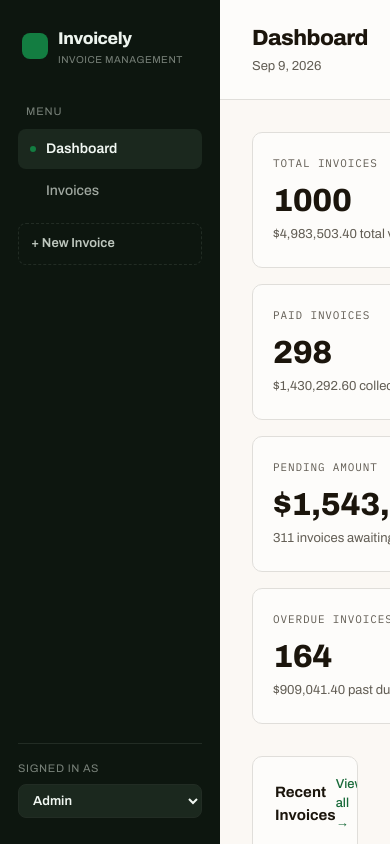
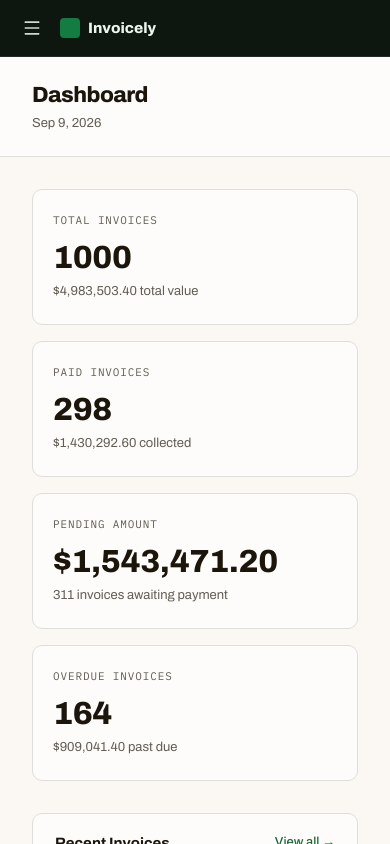
Before and after one commit to thisisfaizanali/ffx-assignment2, a Next.js app: page / in a window 390 px wide. Shown: the top 844 px of the page. Built offline with nearby package versions, Linux system fonts and the light colour scheme.

Commit message:
feat: add responsive layouts for mobile and tablet

```diff
--- a/src/components/app-shell.tsx
+++ b/src/components/app-shell.tsx
@@ -1,7 +1,18 @@
 "use client";
 
+/* eslint-disable react-hooks/set-state-in-effect --
+   Closing the mobile drawer is a sync to an external system (the router). */
+
+import { Menu } from "lucide-react";
 import Link from "next/link";
 import { usePathname } from "next/navigation";
+import { useEffect, useState } from "react";
+import {
+  Sheet,
+  SheetContent,
+  SheetTitle,
+  SheetTrigger,
+} from "@/components/ui/sheet";
 import { useRole } from "@/hooks/use-role";
 import { can } from "@/lib/permissions";
 import type { Role } from "@/lib/types";
@@ -16,25 +27,25 @@ function isActive(pathname: string, href: string) {
   return href === "/" ? pathname === "/" : pathname.startsWith(href);
 }
 
-function Sidebar() {
+function SidebarNav({ onNavigate }: { onNavigate?: () => void }) {
   const pathname = usePathname();
   const { role, setRole, hydrated } = useRole();
 
   return (
-    <aside className="sticky top-0 flex h-screen w-[220px] shrink-0 flex-col overflow-y-auto bg-sidebar px-[18px] py-[26px] text-sidebar-foreground">
+    <div className="flex h-full flex-col bg-sidebar px-[18px] py-[26px] text-sidebar-foreground">
       <div className="mb-8 flex items-center gap-2.5 px-1">
         <div className="size-[26px] shrink-0 rounded-md bg-sidebar-primary" />
         <div>
           <div className="text-[17px] font-extrabold tracking-tight text-sidebar-primary-foreground">
             Invoicely
           </div>
-          <div className="text-[10px] uppercase tracking-[0.05em] text-sidebar-foreground/55">
+          <div className="text-[10px] tracking-[0.05em] text-sidebar-foreground/55 uppercase">
             Invoice Management
           </div>
         </div>
       </div>
 
-      <div className="mx-2 mb-2.5 mt-1 text-[11px] uppercase tracking-[0.08em] text-sidebar-foreground/55">
+      <div className="mx-2 mt-1 mb-2.5 text-[11px] tracking-[0.08em] text-sidebar-foreground/55 uppercase">
         Menu
       </div>
 
@@ -45,9 +56,10 @@ function Sidebar() {
             <Link
               key={item.href}
               href={item.href}
+              onClick={onNavigate}
               aria-current={active ? "page" : undefined}
               className={cn(
-                "flex items-center gap-2.5 rounded-md px-3 py-2.5 text-sm transition-colors",
+                "flex items-center gap-2.5 rounded-md px-3 py-2.5 text-sm transition-colors outline-none focus-visible:ring-2 focus-visible:ring-sidebar-primary",
                 active
                   ? "bg-sidebar-accent font-semibold text-sidebar-accent-foreground"
                   : "font-medium text-sidebar-foreground/75 hover:bg-sidebar-accent/50",
@@ -67,7 +79,8 @@ function Sidebar() {
         {hydrated && can(role, "create") && (
           <Link
             href="/invoices/new"
-            className="mt-2.5 flex items-center gap-2.5 rounded-md border border-dashed border-sidebar-border px-3 py-2.5 text-[13px] font-semibold text-sidebar-foreground/90 transition-colors hover:bg-sidebar-accent/50"
+            onClick={onNavigate}
+            className="mt-2.5 flex items-center gap-2.5 rounded-md border border-dashed border-sidebar-border px-3 py-2.5 text-[13px] font-semibold text-sidebar-foreground/90 transition-colors outline-none hover:bg-sidebar-accent/50 focus-visible:ring-2 focus-visible:ring-sidebar-primary"
           >
             + New Invoice
           </Link>
@@ -75,29 +88,72 @@ function Sidebar() {
       </nav>
 
       <div className="mt-auto border-t border-sidebar-border pt-4">
-        <div className="mb-2 text-[11px] uppercase tracking-[0.06em] text-sidebar-foreground/55">
+        <div className="mb-2 text-[11px] tracking-[0.06em] text-sidebar-foreground/55 uppercase">
           Signed in as
         </div>
         <select
           value={role}
           onChange={(e) => setRole(e.target.value as Role)}
           aria-label="Active role"
-          className="w-full rounded-md border border-sidebar-border bg-sidebar-accent px-2.5 py-2 text-[13px] font-semibold text-sidebar-accent-foreground outline-none"
+          className="w-full rounded-md border border-sidebar-border bg-sidebar-accent px-2.5 py-2 text-[13px] font-semibold text-sidebar-accent-foreground outline-none focus-visible:ring-2 focus-visible:ring-sidebar-primary"
         >
           <option value="admin">Admin</option>
           <option value="accountant">Accountant</option>
           <option value="viewer">Viewer</option>
         </select>
       </div>
-    </aside>
+    </div>
   );
 }
 
 export function AppShell({ children }: { children: React.ReactNode }) {
+  const pathname = usePathname();
+  const [menuOpen, setMenuOpen] = useState(false);
+
+  useEffect(() => {
+    setMenuOpen(false);
+  }, [pathname]);
+
   return (
     <div className="flex min-h-screen">
-      <Sidebar />
-      <main className="flex min-w-0 flex-1 flex-col">{children}</main>
+      <aside className="sticky top-0 hidden h-screen w-[220px] shrink-0 overflow-y-auto lg:block">
+        <SidebarNav />
+      </aside>
+
+      <div className="flex min-w-0 flex-1 flex-col">
+        <div className="flex items-center gap-3 border-b border-sidebar-border bg-sidebar px-4 py-3 text-sidebar-foreground lg:hidden">
+          <Sheet open={menuOpen} onOpenChange={setMenuOpen}>
+            <SheetTrigger
+              render={
+                <button
+                  type="button"
+                  aria-label="Open navigation menu"
+                  className="rounded-md p-1.5 outline-none hover:bg-sidebar-accent focus-visible:ring-2 focus-visible:ring-sidebar-primary"
+                />
+              }
+            >
+              <Menu className="size-5" />
+            </SheetTrigger>
+            <SheetContent
+              side="left"
+              className="w-[264px] max-w-[80vw] border-0 p-0"
+            >
+              <SheetTitle className="sr-only">Navigation</SheetTitle>
+              <SidebarNav onNavigate={() => setMenuOpen(false)} />
+            </SheetContent>
+          </Sheet>
+          <div className="flex items-center gap-2">
+            <div className="size-5 shrink-0 rounded bg-sidebar-primary" />
+            <span className="text-[15px] font-extrabold text-sidebar-primary-foreground">
+              Invoicely
+            </span>
+          </div>
+        </div>
+
+        <main id="main-content" className="flex min-w-0 flex-1 flex-col">
+          {children}
+        </main>
+      </div>
     </div>
   );
 }
--- a/src/components/dashboard/dashboard-skeleton.tsx
+++ b/src/components/dashboard/dashboard-skeleton.tsx
@@ -3,7 +3,7 @@ import { Skeleton } from "@/components/ui/skeleton";
 export function DashboardSkeleton() {
   return (
     <div className="max-w-[1200px]">
-      <div className="mb-8 grid grid-cols-[repeat(auto-fit,minmax(230px,1fr))] gap-4">
+      <div className="mb-8 grid grid-cols-1 sm:grid-cols-2 xl:grid-cols-4 gap-4">
         {Array.from({ length: 4 }).map((_, i) => (
           <div
             key={i}
--- a/src/components/dashboard/kpi-cards.tsx
+++ b/src/components/dashboard/kpi-cards.tsx
@@ -29,7 +29,7 @@ export function KpiCards({ totals }: { totals: InvoiceSummary["totals"] }) {
   ];
 
   return (
-    <div className="mb-8 grid grid-cols-[repeat(auto-fit,minmax(230px,1fr))] gap-4">
+    <div className="mb-8 grid grid-cols-1 sm:grid-cols-2 xl:grid-cols-4 gap-4">
       {cards.map((card, i) => (
         <motion.div
           key={card.label}
--- a/src/components/invoices/line-items-editor.tsx
+++ b/src/components/invoices/line-items-editor.tsx
@@ -53,13 +53,13 @@ export function LineItemsEditor({
       <div className="mb-2 text-xs font-semibold text-foreground/80">
         Line Items
       </div>
-      <div className="mb-3.5 overflow-hidden rounded-lg border border-border">
+      <div className="mb-3.5 overflow-x-auto rounded-lg border border-border">
         {fields.map((field, i) => {
           const rowError = errors?.[i];
           return (
             <div
               key={field.key}
-              className="grid grid-cols-[2.4fr_0.7fr_0.9fr_0.9fr_32px] gap-x-2.5 gap-y-1 border-b border-border p-3 last:border-b-0"
+              className="grid min-w-[520px] grid-cols-[2.4fr_0.7fr_0.9fr_0.9fr_32px] gap-x-2.5 gap-y-1 border-b border-border p-3 last:border-b-0"
             >
               <Input
                 aria-label={`Line ${i + 1} description`}
--- /dev/null
+++ b/src/components/ui/sheet.tsx
@@ -0,0 +1,138 @@
+"use client"
+
+import * as React from "react"
+import { Dialog as SheetPrimitive } from "@base-ui/react/dialog"
+import { cn } from "cn"
+
+import { Button } from "@/components/ui/button"
+import { XIcon } from "lucide-react"
+
+function Sheet({ ...props }: SheetPrimitive.Root.Props) {
+  return <SheetPrimitive.Root data-slot="sheet" {...props} />
+}
+
+function SheetTrigger({ ...props }: SheetPrimitive.Trigger.Props) {
+  return <SheetPrimitive.Trigger data-slot="sheet-trigger" {...props} />
+}
+
+function SheetClose({ ...props }: SheetPrimitive.Close.Props) {
+  return <SheetPrimitive.Close data-slot="sheet-close" {...props} />
+}
+
+function SheetPortal({ ...props }: SheetPrimitive.Portal.Props) {
+  return <SheetPrimitive.Portal data-slot="sheet-portal" {...props} />
+}
+
+function SheetOverlay({ className, ...props }: SheetPrimitive.Backdrop.Props) {
+  return (
+    <SheetPrimitive.Backdrop
+      data-slot="sheet-overlay"
+      className={cn(
+        "fixed inset-0 z-50 bg-black/10 transition-opacity duration-150 data-ending-style:opacity-0 data-starting-style:opacity-0 supports-backdrop-filter:backdrop-blur-xs",
+        className
+      )}
+      {...props}
+    />
+  )
+}
+
+function SheetContent({
+  className,
+  children,
+  side = "right",
+  showCloseButton = true,
+  ...props
+}: SheetPrimitive.Popup.Props & {
+  side?: "top" | "right" | "bottom" | "left"
+  showCloseButton?: boolean
+}) {
+  return (
+    <SheetPortal>
+      <SheetOverlay />
+      <SheetPrimitive.Popup
+        data-slot="sheet-content"
+        data-side={side}
+        className={cn(
+          "fixed z-50 flex flex-col gap-4 bg-popover bg-clip-padding text-sm text-popover-foreground shadow-lg transition duration-200 ease-in-out data-ending-style:opacity-0 data-starting-style:opacity-0 data-[side=bottom]:inset-x-0 data-[side=bottom]:bottom-0 data-[side=bottom]:h-auto data-[side=bottom]:border-t data-[side=bottom]:data-ending-style:translate-y-[2.5rem] data-[side=bottom]:data-starting-style:translate-y-[2.5rem] data-[side=left]:inset-y-0 data-[side=left]:left-0 data-[side=left]:h-full data-[side=left]:w-3/4 data-[side=left]:border-r data-[side=left]:data-ending-style:translate-x-[-2.5rem] data-[side=left]:data-starting-style:translate-x-[-2.5rem] data-[side=right]:inset-y-0 data-[side=right]:right-0 data-[side=right]:h-full data-[side=right]:w-3/4 data-[side=right]:border-l data-[side=right]:data-ending-style:translate-x-[2.5rem] data-[side=right]:data-starting-style:translate-x-[2.5rem] data-[side=top]:inset-x-0 data-[side=top]:top-0 data-[side=top]:h-auto data-[side=top]:border-b data-[side=top]:data-ending-style:translate-y-[-2.5rem] data-[side=top]:data-starting-style:translate-y-[-2.5rem] data-[side=left]:sm:max-w-sm data-[side=right]:sm:max-w-sm",
+          className
+        )}
+        {...props}
+      >
+        {children}
+        {showCloseButton && (
+          <SheetPrimitive.Close
+            data-slot="sheet-close"
+            render={
+              <Button
+                variant="ghost"
+                className="absolute top-3 right-3"
+                size="icon-sm"
+              />
+            }
+          >
+            <XIcon
+            />
+            <span className="sr-only">Close</span>
+          </SheetPrimitive.Close>
+        )}
+      </SheetPrimitive.Popup>
+    </SheetPortal>
+  )
+}
+
+function SheetHeader({ className, ...props }: React.ComponentProps<"div">) {
+  return (
+    <div
+      data-slot="sheet-header"
+      className={cn("flex flex-col gap-0.5 p-4", className)}
+      {...props}
+    />
+  )
+}
+
+function SheetFooter({ className, ...props }: React.ComponentProps<"div">) {
+  return (
+    <div
+      data-slot="sheet-footer"
+      className={cn("mt-auto flex flex-col gap-2 p-4", className)}
+      {...props}
+    />
+  )
+}
+
+function SheetTitle({ className, ...props }: SheetPrimitive.Title.Props) {
+  return (
+    <SheetPrimitive.Title
+      data-slot="sheet-title"
+      className={cn(
+        "font-heading text-base font-medium text-foreground",
+        className
+      )}
+      {...props}
+    />
+  )
+}
+
+function SheetDescription({
+  className,
+  ...props
+}: SheetPrimitive.Description.Props) {
+  return (
+    <SheetPrimitive.Description
+      data-slot="sheet-description"
+      className={cn("text-sm text-muted-foreground", className)}
+      {...props}
+    />
+  )
+}
+
+export {
+  Sheet,
+  SheetTrigger,
+  SheetClose,
+  SheetContent,
+  SheetHeader,
+  SheetFooter,
+  SheetTitle,
+  SheetDescription,
+}
```
